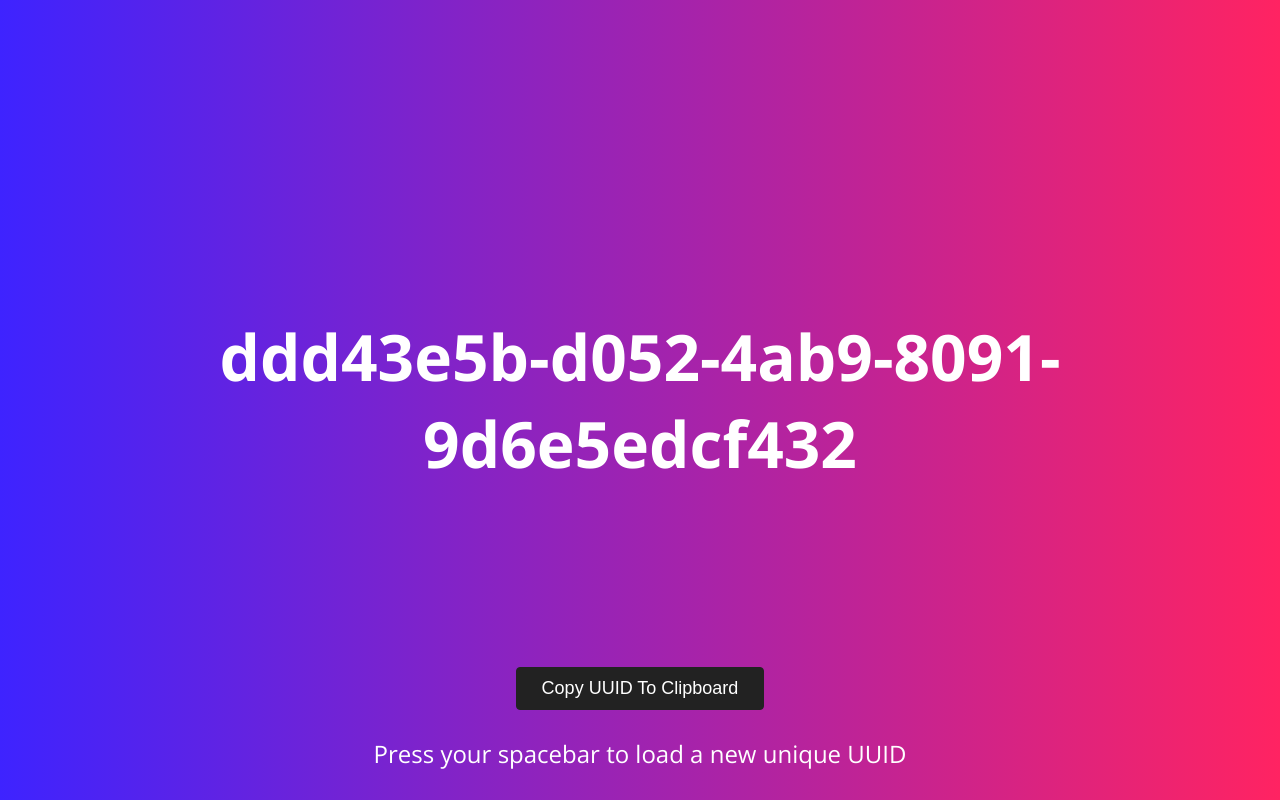
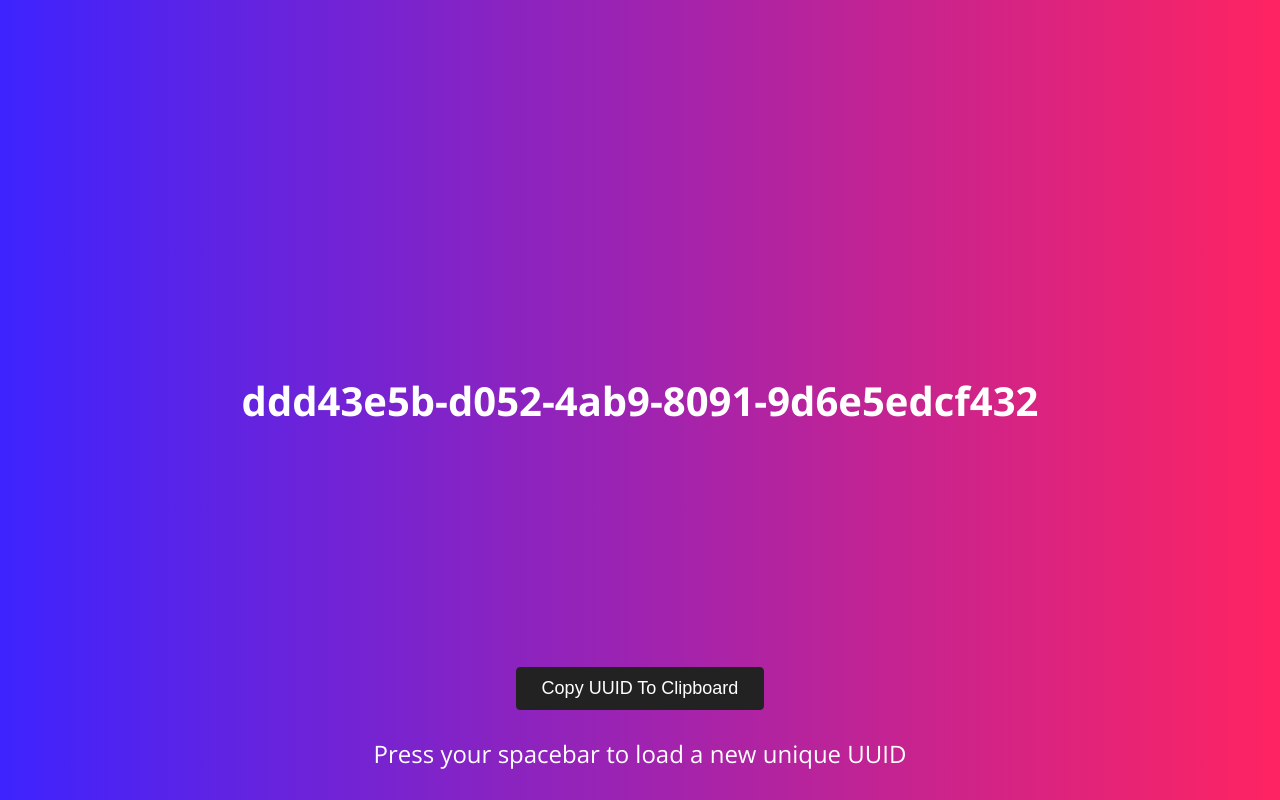
Before and after one commit to ihateonions-uk/UUID-Generator, a plain HTML site: page index.html in a window 1280 px wide. Drawn offline with nearby package versions, Linux system fonts and the light colour scheme.

Commit message:
Font size change

```diff
--- a/css/style.css
+++ b/css/style.css
@@ -21,7 +21,7 @@ html {
     transform: translate(-50%,-50%);
     text-align: center;
     font-weight: bold;
-    font-size:400%;
+    font-size:250%;
     color:#ffffff;
 }
 .bottom {
```
